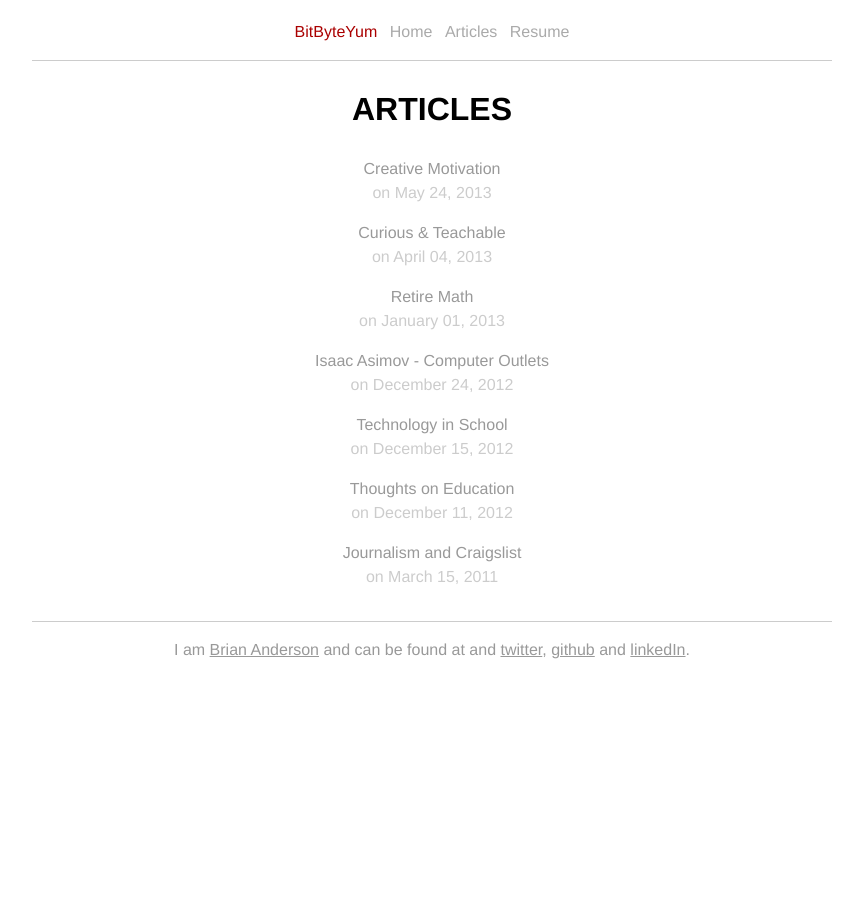
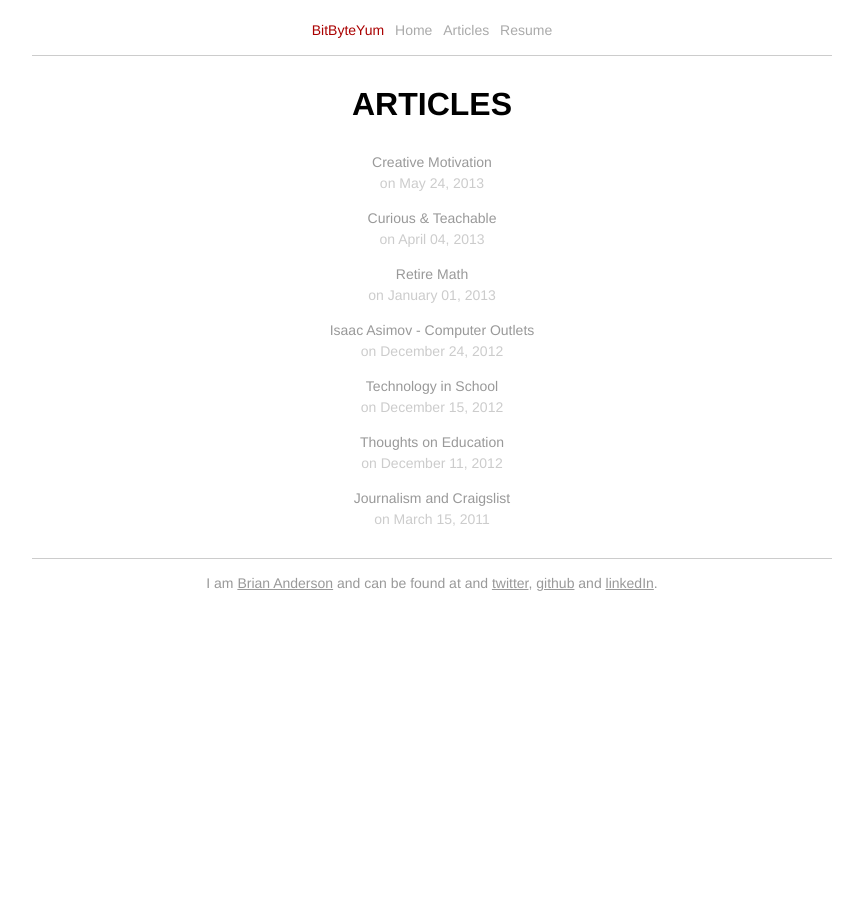
Before and after one commit to banderson623/banderson623.github.com, a Jekyll site: the page built from articles.html, in a window 1280 px wide. Shown: the whole page, without its empty margins (208-1071 px from the left). Built offline with Jekyll 4.4.1, drawn with Linux system fonts in a browser that asks for light colours.

Commit message:
smaller default font size (for mobile)

```diff
--- a/css/main.css
+++ b/css/main.css
@@ -30,7 +30,7 @@ html, body { height: 100%; }
 
 body {
   background-color: #ffffff;
-  font: 16px "proxima-nova", Helvetica, Arial, sans-serif;
+  font: 14px "proxima-nova", Helvetica, Arial, sans-serif;
   text-align: center;
   margin:20px;
 }
@@ -195,8 +195,8 @@ table {
 /*
 /*****************************************************************************/
 #post {
-    font-size:14pt;
-    line-height:24pt;
+    font-size:12pt;
+    line-height:20pt;
 }
 
 #post .post_title {
@@ -367,6 +367,11 @@ a.article_link:hover {
         max-width:800px;
     }
 
+    #post {
+        font-size:14pt;
+        line-height:24pt;
+    }
+
     #post ul {
         margin-left:-0.25em;
     }
```
